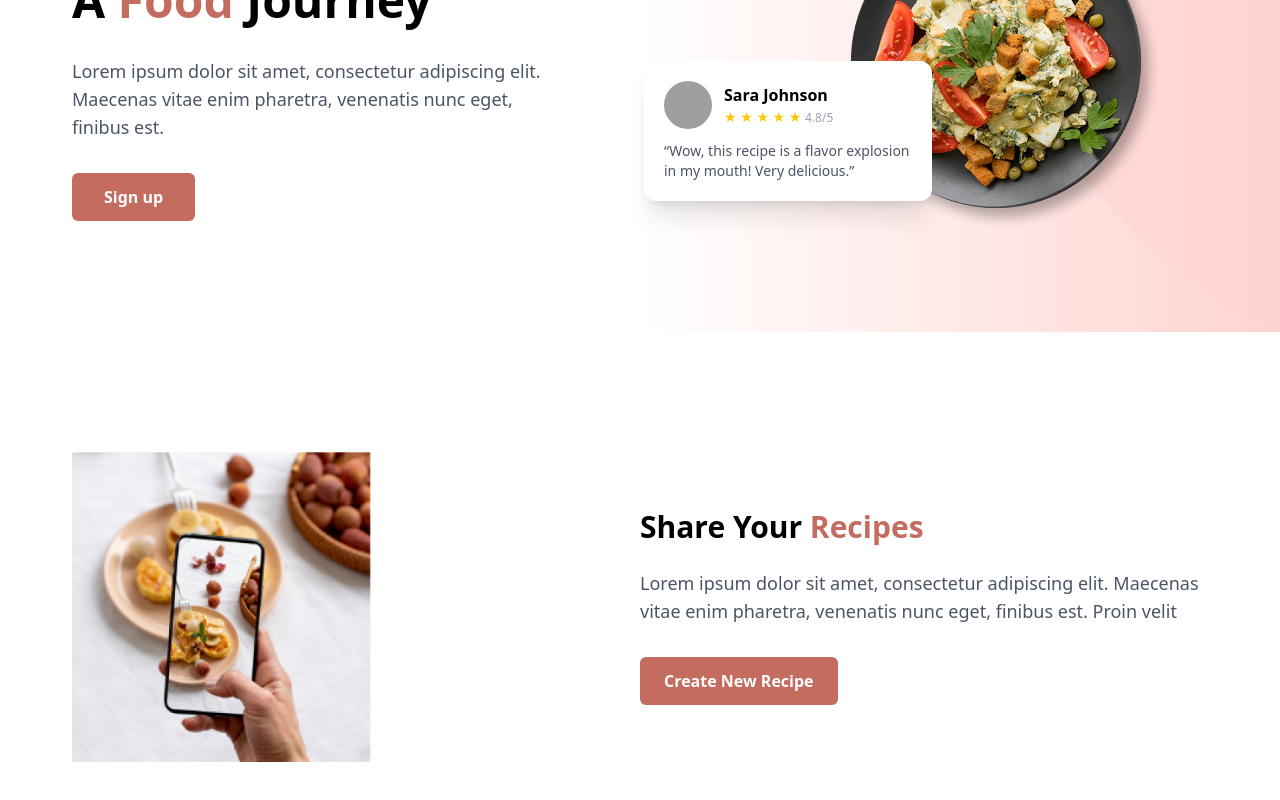
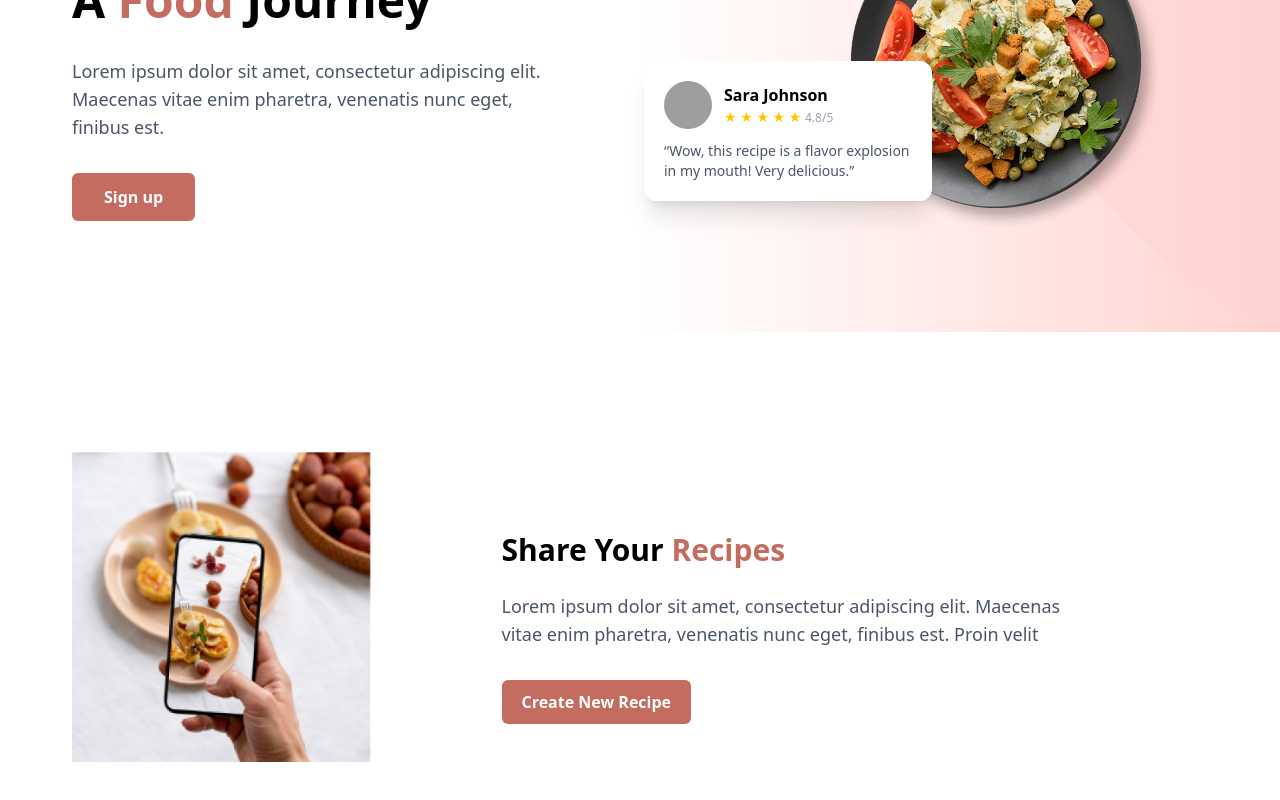
Before and after one commit to RidaKhan09/Recipe_web, a React (Vite) app: page / in a window 1280 px wide. Shown: the part 306-1106 px from the top of the page. Built offline with nearby package versions, Linux system fonts and the light colour scheme; grey boxes are pictures that could not be loaded.

Commit message:
file structure change

```diff
--- a/src/App.jsx
+++ b/src/App.jsx
@@ -2,8 +2,7 @@ import { useState } from 'react'
 import './App.css'
 import { Loadingscreen } from './components/LoadingScren'
 import Navbar from './components/Navbar/Navbar'
-import Hero from './Pages/Home/hero'
-import ShareRecipe from './Pages/Home/ShareRecipe'
+import Homepage from './Pages/Home/homepage'
 
 function App() {
   const [isLoaded, setIsLoaded] = useState(false);
@@ -13,8 +12,7 @@ function App() {
       {!isLoaded && <Loadingscreen onComplete={() => setIsLoaded(true)} />}
       <div >
       <Navbar/>
-      <Hero/>
-      <ShareRecipe/>
+      <Homepage/>
       </div>
     </>
   );
--- /dev/null
+++ b/src/Pages/Home/Homepage.jsx
@@ -0,0 +1,18 @@
+
+import Hero from '../../components/Home/hero'
+import ShareRecipe from '../../components/Home/ShareRecipe'
+
+
+function Homepage() {
+
+    return (
+      <>
+        <div >
+        <Hero/>
+        <ShareRecipe/>
+        </div>
+      </>
+    );
+  }
+
+  export default Homepage
--- a/src/Pages/Home/ShareRecipe.jsx
+++ b/src/components/Home/ShareRecipe.jsx
@@ -3,27 +3,27 @@ import shareImg from '../../assets/share-recipe.png'
 
 const ShareRecipe = () => {
   return (
-    <section className="w-full py-30 bg-white ">
-      <div className="max-w-[1400px] mx-auto px-6 lg:px-10 flex flex-col lg:flex-row items-center ">
+    <section className="py-30 bg-white">
+      <div className="max-w-[1400px] px-6 lg:px-10 mx-auto flex flex-col md:items-center lg:flex-row lg:items-start">
         {/* Left Image */}
-        <div className="w-full lg:w-1/2 mb-10 lg:mb-0 flex translate-x-8">
+        <div className="w-full lg:w-1/2 mb-10 lg:mb-0 flex justify-center lg:justify-start lg:translate-x-8">
           <img
             src={shareImg}
             alt="Share Recipe"
-            className="w-[220px] sm:w-[260px] md:w-[300px] "
+            className="w-[220px] sm:w-[260px] md:w-[300px]"
           />
         </div>
 
         {/* Right Text */}
-        <div className="w-full lg:w-1/2 text-left ">
+        <div className="py-20 w-full lg:w-[80%] lg:ml-auto text-center lg:text-left">
           <h2 className="text-3xl sm:text-3xl font-bold mb-6">
             Share Your <span className="text-[#C46C5F]">Recipes</span>
           </h2>
-          <p className="text-gray-600 text-base sm:text-lg mb-8">
+          <p className="text-gray-600 text-base sm:text-lg mb-8 md:max-w-[600px] md:mx-auto lg:mx-0 text-center lg:text-left">
             Lorem ipsum dolor sit amet, consectetur adipiscing elit. Maecenas
             vitae enim pharetra, venenatis nunc eget, finibus est. Proin velit
           </p>
-          <button className="bg-[#C46C5F] text-white px-6 py-3 rounded-md font-semibold hover:bg-[#a74e45] transition">
+          <button className="bg-[#C46C5F] text-white px-5 py-2.5 rounded-md font-semibold hover:bg-[#a74e45] transition">
             Create New Recipe
           </button>
         </div>
--- a/src/components/Navbar/Navbar.jsx
+++ b/src/components/Navbar/Navbar.jsx
@@ -6,7 +6,7 @@ const Navbar = () => {
 
   return (
     <nav className="w-full mt-4 px-4 sm:px-6 lg:px-10 fixed top-0 left-0 z-40">
-      <div className="max-w-[1400px] w-full mx-auto flex items-center justify-between py-4 bg-transparent backdrop-blur-md rounded-xl  px-4 lg:px-8">
+      <div className="max-w-[1400px] w-full mx-auto flex items-center justify-between py-4 bg-transparent  rounded-xl  px-4 lg:px-8">
         {/* Logo */}
         <div className="flex items-center space-x-2">
           <img src={logo} alt="Perfect Recipe Logo" className="h-6 w-6 object-contain" />
```
Also changed, not shown: src/components/Home/TrendingRecipe.jsx (added), src/components/Home/hero.jsx (renamed from src/Pages/Home/hero.jsx).
